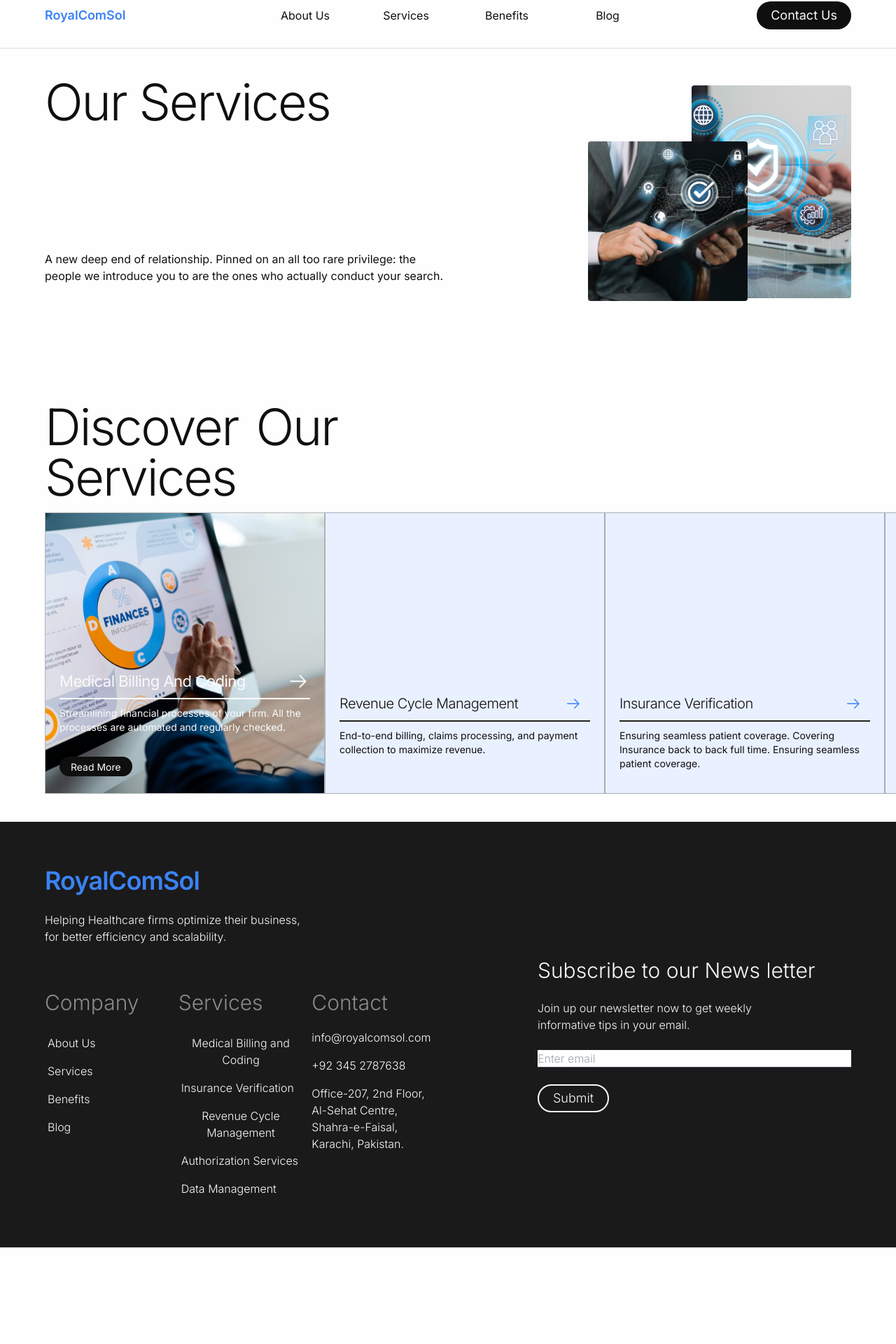
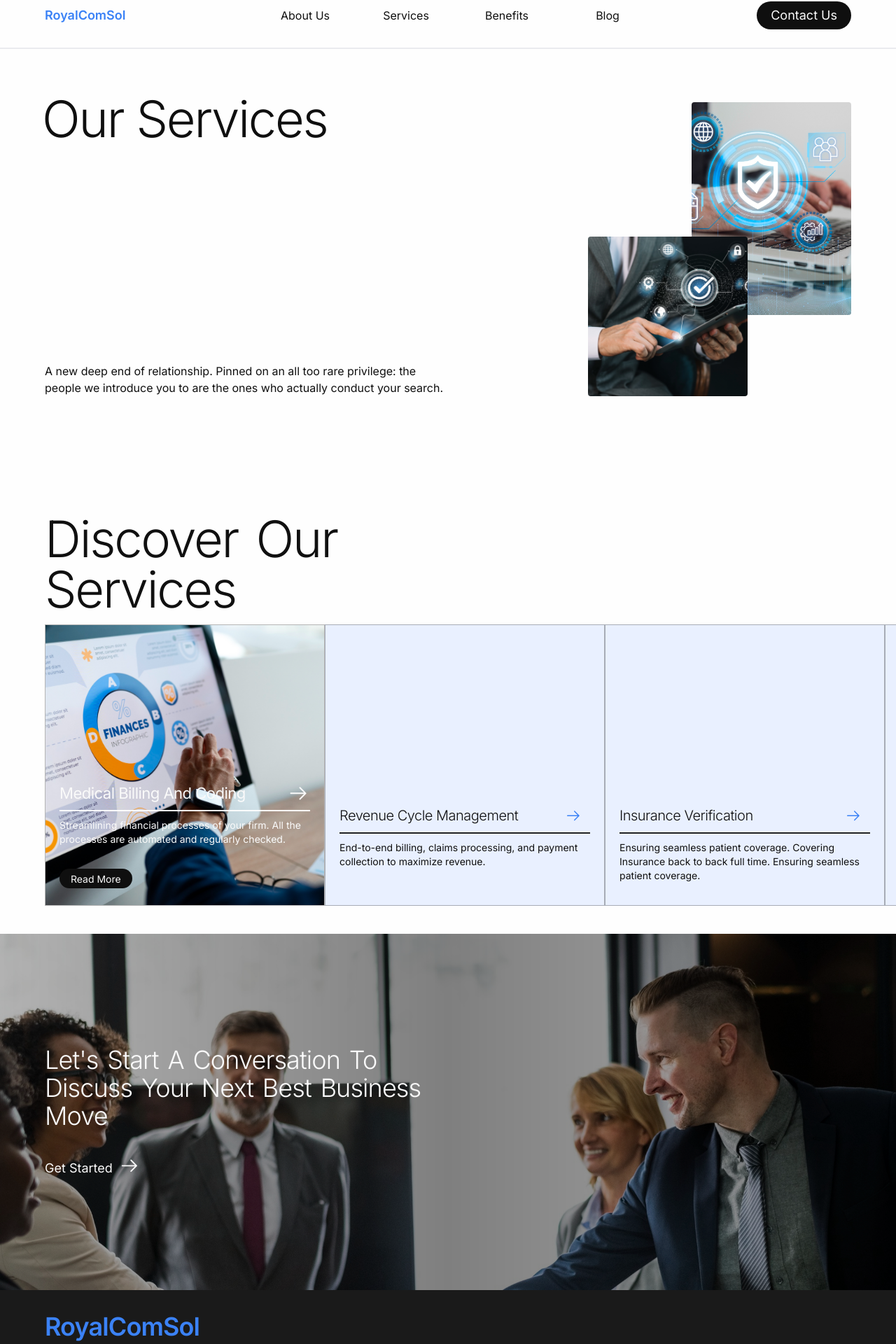
Before and after one commit to UsmanBoi/royalcom, a Next.js app: page /services in a window 1280 px wide. Shown: the part 26-1946 px from the top of the page at 70% size. Before the commit the page ends 1808 px from the top, so only its background shows below. Built offline with nearby package versions, Linux system fonts and the light colour scheme.

Commit message:
footer fixed

```diff
--- a/src/app/components/Footer.jsx
+++ b/src/app/components/Footer.jsx
@@ -4,60 +4,84 @@ import Link from "next/link";
 import Menu from "./ui/Menu";
 import { paddingClass } from "../constants";
 
-const Footer = ({ extraStyle = ""}) => {
-
+const Footer = ({ extraStyle = "" }) => {
 	return (
 		<footer
-      className={`${extraStyle} ${paddingClass} grid font-light w-full max-w-full h-auto gap-y-16 max-lg:grid-rows-[1fr_1fr] lg:grid-cols-[1fr_1fr] items-center justify-end gap-x-6 px-4 py-16 lg:justify-between lg:pl-10`}
+			className={`${extraStyle} ${paddingClass} grid font-light gap-y-10 max-lg:grid-rows-[1fr_1fr] lg:grid-cols-[1fr_1fr] gap-x-6 px-4 py-8 lg:justify-between lg:pl-10`}
 		>
-      <div className="flex flex-col gap-y-16">
-
-        <div className="flex flex-col gap-6">
-          <Link href='/contact'>
-            <h1 className="text-4xl font-semibold text-blue-500">RoyalComSol</h1>
+			<div className="flex flex-col gap-y-12">
+				<div className="flex flex-col gap-5">
+					<Link href="/contact">
+						<h1 className="text-4xl font-semibold text-blue-500">
+							RoyalComSol
+						</h1>
 					</Link>
-          <span className="max-w-80 text-sm lg:text-base sm:max-w-96">Helping Healthcare firms optimize their business, for better efficiency and scalability.</span>
+					<span className="max-w-80 text-sm lg:text-base sm:max-w-96">
+						Helping Healthcare firms optimize their business, for better
+						efficiency and scalability.
+					</span>
 				</div>
 
-        <div className="flex w-full justify-between gap-x-2">
+				<div className="flex w-full gap-x-2">
 					<div className="flex-1 flex flex-col gap-5 max-w-80">
-            <h2 className="text-xl sm:text-2xl lg:text-3xl opacity-50 font-light">Company</h2>
-            <Menu extraStyle="flex flex-col" pageName="footer" menutype="mainMenu"  />
+						<h2 className="text-xl sm:text-2xl lg:text-3xl opacity-50 font-light">
+							Company
+						</h2>
+						<Menu
+							extraStyle="flex flex-col gap-y-4 items-start"
+							pageName="footer"
+							menutype="mainMenu"
+						/>
 					</div>
 					<div className="flex-1 flex flex-col gap-5 max-lg:hidden">
-            <h2 className="text-xl sm:text-2xl lg:text-3xl opacity-50 font-light">Services</h2>
-            <Menu extraStyle="flex flex-col items-start justify-start" pageName="footer" menutype="servicesMenu"/>
+						<h2 className="text-xl sm:text-2xl lg:text-3xl opacity-50 font-light">
+							Services
+						</h2>
+						<Menu
+							extraStyle="flex flex-col gap-y-4 items-start"
+							pageName="footer"
+							menutype="servicesMenu"
+						/>
 					</div>
-          <div className="flex-1 flex flex-col gap-5 max-w-80">
-            <h2 className="text-xl sm:text-2xl lg:text-3xl opacity-50 font-light">Contact</h2>
-            <div className="flex flex-col gap-4">
+					<div className="flex-1 flex flex-col gap-y-4 max-w-80">
+						<h2 className="text-xl sm:text-2xl lg:text-3xl opacity-50 font-light">
+							Contact
+						</h2>
+						<div className="flex flex-col gap-4 place-self-end">
 							<span className="text-sm lg:text-base">info@royalcomsol.com</span>
 							<span className="text-sm lg:text-base">+92 345 2787638</span>
-            <span className="text-sm lg:text-base">Office-207, 2nd Floor, Al-Sehat Centre, Shahra-e-Faisal, Karachi, Pakistan.</span>
+							<span className="text-sm lg:text-base">
+								Office-207, 2nd Floor, Al-Sehat Centre, Shahra-e-Faisal,
+								Karachi, Pakistan.
+							</span>
 						</div>
-
 					</div>
-
 				</div>
 			</div>
 
-      <div className="w-full h-full flex flex-col md:place-self-end gap-6 max-w-md justify-center">
-      <h2 className="text-2xl lg:text-3xl  font-light">Subscribe to our News letter</h2>
-      <span className="max-w-96">Join up our newsletter now to get weekly informative tips in your email.</span>
-      <input className="bg-none  outline-none border-b border-gray-600 text-myblack-50" title="Email" placeholder="Enter email" type="text" />
+			{/* News LEtter sectin */}
+			<div className="w-full h-fit flex flex-col md:place-self-end gap-6 max-w-md justify-center self-center">
+				<h2 className="text-2xl lg:text-3xl font-light">
+					Subscribe to our News letter
+				</h2>
+				<span className="max-w-96">
+					Join up our newsletter now to get weekly informative tips in your
+					email.
+				</span>
+				<input
+					type="text"
+					placeholder="Enter email"
+					className="appearance-none bg-transparent border-b border-gray-600 focus:outline-none text-black"
+				/>
 				<button
 					className={`h-10  px-5 rounded-full w-fit  text-mywhite-50 border-mywhite-50 border-2  transition-all duration-500 ease-in-out`}
 					type="submit"
 				>
-
-                          <span className=" lg:text-lg ">
-                            Submit
-                          </span>
-
+					<span className=" lg:text-lg">Submit</span>
 				</button>
 			</div>
 		</footer>
 	);
-}
+};
 
 export default Footer;
--- a/src/app/components/SecHero.jsx
+++ b/src/app/components/SecHero.jsx
@@ -14,25 +14,22 @@ const SecHero = ({
 }) => {
 	return (
 		<Bounded className="flex w-screen flex-col justify-center pb-16 pt-10 text-myblack-150 md:min-h-80 md:flex-row xl:items-center max-sm:gap-y-14 max-md:gap-20">
-			<div className="relative grid h-full w-full gap-y-16 md:min-h-80 md:grid-cols-[2fr_1fr] lg:grid-cols-[2fr_1fr] xl:justify-items-center xl:place-self-center 2xl:max-w-screen-2xl 2xl:py-20 3xl:max-w-screen-2xl max-md:grid-rows-[1fr_1fr]">
+			<div className="relative grid h-full w-full gap-y-14 md:min-h-80 lg:grid-cols-[2fr_1fr] xl:justify-items-center xl:place-self-center 2xl:max-w-screen-2xl py-6 2xl:py-20 3xl:max-w-screen-2xl max-lg:grid-rows-[10rem_1fr]">
 				{/* Content */}
 				{/* className={`absolute left-2 top-1/3 -z-10 mr-20 flex h-auto w-fit max-w-[30rem] -translate-y-1/2 flex-col justify-center gap-2 rounded-lg bg-gradient-to-br from-blue-100/50 via-blue-300/10 to-blue-300/10 p-6 shadow-lg backdrop-blur-[6px] sm:gap-4 lg:left-16 lg:mr-0 lg:max-w-[36rem] xl:max-w-[45rem] 2xl:max-w-[52rem]`} */}
 				<div
-					className={`flex h-auto w-fit flex-col justify-center place-self-start gap-6 rounded-lg sm:gap-y-10 max-sm:w-96`}
+					className={`flex h-full w-fit flex-col place-self-start justify-between rounded-lg max-sm:w-96`}
 				>
-					<div className="flex flex-col gap-44">
-						<h1 className={`${secHeading}`}>{heading}</h1>
-						<h2 className="w-full text-sm font-normal sm:max-w-md lg:max-w-xl lg:text-base 2xl:text-lg max-sm:max-w-80">
-							{subheading}
-						</h2>
-					</div>
+					<h1 className={`${secHeading} -ml-1`}>{heading}</h1>
+					<h2 className="w-full text-sm font-normal sm:max-w-md lg:max-w-xl lg:text-base 2xl:text-lg max-sm:max-w-80">
+						{subheading}
+					</h2>
 				</div>
 
 				{/* Hero Images  */}
-				<div className="relative flex min-h-80 w-full justify-end max-sm:min-h-[24rem] max-sm:items-end">
+				<div className="relative flex min-h-96 w-full justify-end  max-sm:items-end">
 					{/* <div className="absolute inset-0 z-0 bg-gradient-to-l from-mywhite-200/5 via-mywhite-200/10 to-mywhite-200/20 bg-blend-screen"></div> */}
-
-					<div className="relative max-lg:min-h-full lg:max-h-[27rem] 2xl:max-h-[30rem] w-full max-w-sm 2xl:max-w-md">
+					<div className="relative max-lg:min-h-full lg:min-h-[27rem] 2xl:min-h-[34rem] w-full max-w-sm 2xl:max-w-md">
 						<Image
 							alt="hero Image describing business environment"
 							width={300}
--- a/src/app/components/ui/Menu.jsx
+++ b/src/app/components/ui/Menu.jsx
@@ -1,10 +1,13 @@
 import React from "react";
 import NewMenu from "./NewMenu";
-import {  menuLinks,  serviceLinks } from "../../constants";
+import { menuLinks, serviceLinks } from "../../constants";
 import Link from "next/link";
 
-
-export default function Menu({ extraStyle = "", pageName = "", menutype = ""}) {
+export default function Menu({
+	extraStyle = "",
+	pageName = "",
+	menutype = "",
+}) {
 	if (pageName === "header") {
 		return (
 			<menu
@@ -15,32 +18,32 @@ export default function Menu({ extraStyle = "", pageName = "", menutype = ""}) {
 		);
 	}
 
-  if (pageName === "footer" ) {
+	if (pageName === "footer") {
 		return (
 			<nav className={`${extraStyle}`}>
-
-        {menutype === "mainMenu" ?
-        menuLinks.map((item, index) => (
+				{menutype === "mainMenu"
+					? menuLinks.map((item, index) => (
 							<button
-            className={`-ml-1 w-fit p-2 transition-all duration-300 ease-in-out`}
+								className={`flex w-full transition-all duration-300 ease-in-out`}
 								key={index}
 							>
-            <Link href={item.link_url}>
-              <span className="text-sm lg:text-base">
+								<Link href={item.link_url} className="max-w-fit">
+									<span className="text-sm text-start lg:text-base">
 										{item.link_title}
 									</span>
 								</Link>
 							</button>
-        )) : serviceLinks.map((item, index) => (
+						))
+					: serviceLinks.map((item, index) => (
 							<button
-              className={`-ml-1 w-fit p-2 transition-all duration-300 ease-in-out`}
+								className={`flex w-full transition-all duration-300 ease-in-out`}
 								key={index}
 							>
-              <Link href={item.link_url}>
-                <span className="text-sm lg:text-base">
+								<span className="text-sm text-start lg:text-base">
+									<Link href={item.link_url} className="max-w-fit">
 										{item.link_title}
+									</Link>
 								</span>
-              </Link>
 							</button>
 						))}
 			</nav>
--- a/src/app/layout.jsx
+++ b/src/app/layout.jsx
@@ -3,8 +3,15 @@ import localfont from "next/font/local";
 import Header from "./components/Header";
 import Footer from "./components/Footer";
 import "./globals.css";
+import CTASection from "./components/CTASection";
 
-const inter = Inter({ subsets: ["latin"] });
+// const inter = Inter({ subsets: ["latin"] });
+
+const interFont = Inter({
+	subsets: ["latin"],
+	weight: ["100", "200", "300", "400", "500", "600", "700", "800", "900"],
+	variable: "--font-inter", // Custom variable for the font
+});
 
 export const metadata = {
 	title: "RoyalCom Solutions",
@@ -13,15 +20,14 @@ export const metadata = {
 
 export default function RootLayout({ children }) {
 	return (
-		<html lang="en" className={`no-scrollbar`}>
-			<body className={inter.className}>
+		<html lang="en" className={`${interFont.variable} no-scrollbar`}>
+			<body>
 				<main className="h-auto">
 					<Header />
-					<div className="flex mt-24 h-full">
-					{children}
-					</div>
+					<div className="flex mt-24 h-full">{children}</div>
+					<CTASection />
 					<Footer extraStyle="text-mywhite-50 bg-myblack-50" />
-					</main>
+				</main>
 			</body>
 		</html>
 	);
--- a/src/app/page.jsx
+++ b/src/app/page.jsx
@@ -6,15 +6,13 @@ import CTASection from "./components/CTASection";
 import About from "./components/About";
 import Services from "./components/Services";
 
-
 export default function Home() {
 	return (
 		<section className="flex flex-col h-full">
 			<Hero />
-			<About/>
-			<Services variation="homeService"/>
-			<Faqs/>
-			<CTASection/>
+			<About />
+			<Services variation="homeService" />
+			<Faqs />
 		</section>
 	);
 }
```
Also changed, not shown: src/app/components/CTASection.jsx (+10 -9 lines). Lines whose indentation alone changed are shown as unchanged.
